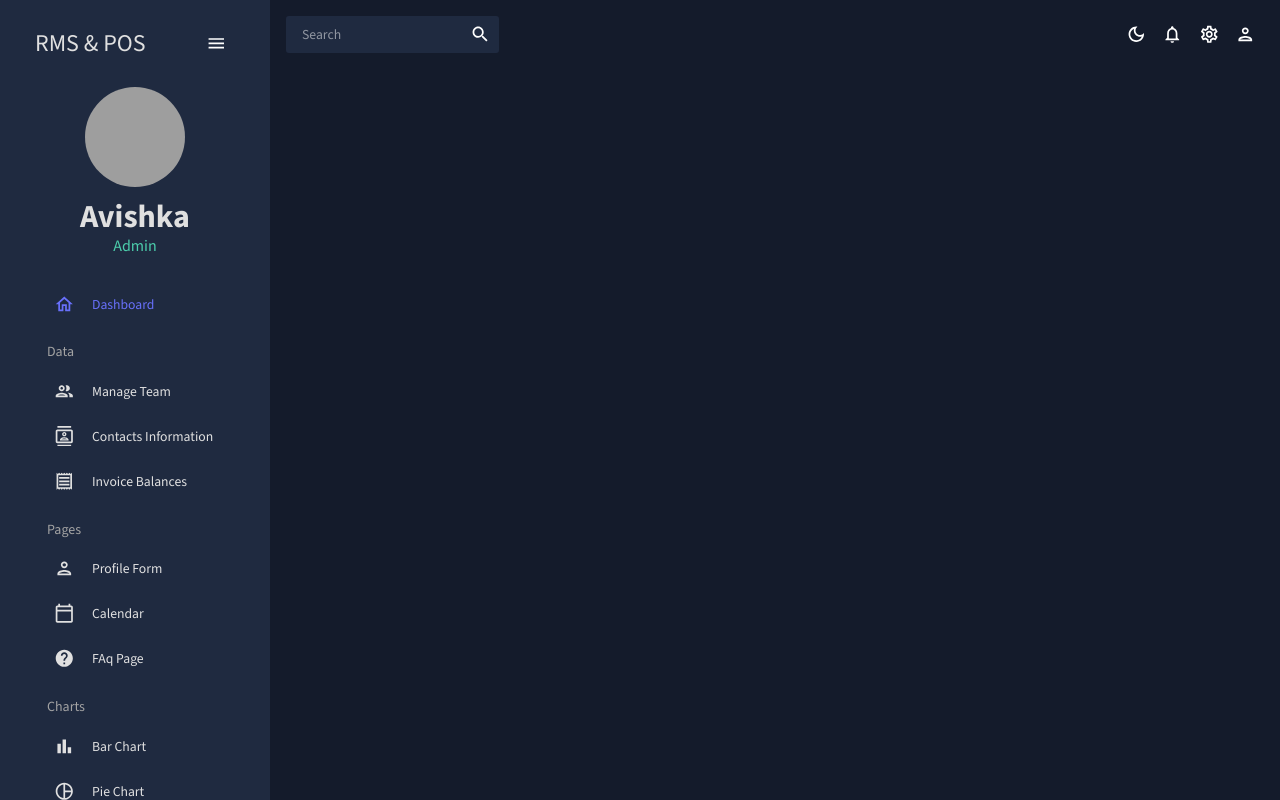
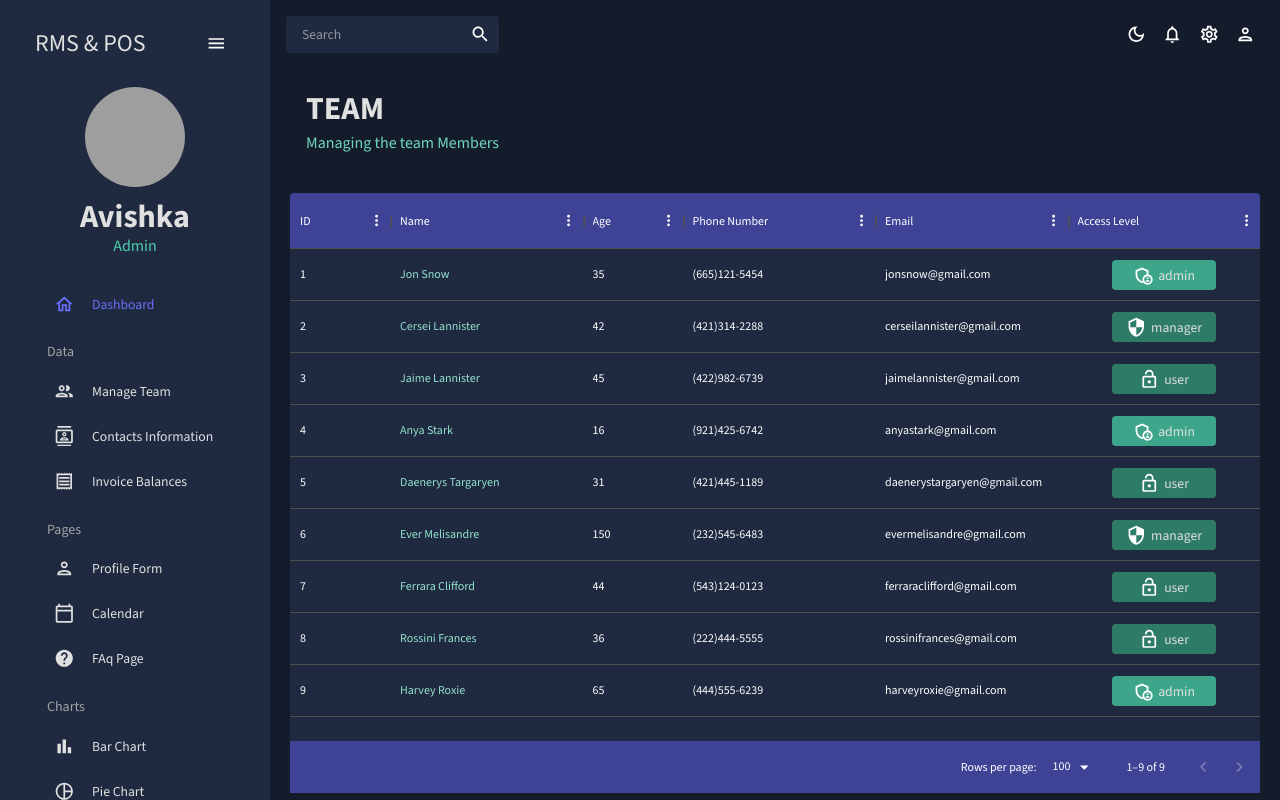
Before and after one commit to avishkaox/frontend, a React (Create React App) app in the folder rmfrontend/: page /team in a window 1280 px wide. Built offline with nearby package versions, Linux system fonts and the light colour scheme; grey boxes are pictures that could not be loaded.

Commit message:
team data grid

```diff
--- a/rmfrontend/src/App.js
+++ b/rmfrontend/src/App.js
@@ -4,7 +4,7 @@ import { Routes , Route } from "react-router-dom";
 import Topbar from "./scenes/global/Topbar";
 import Dashboard from "./scenes/dashboard";
 import Sidebar from "./scenes/global/Sidebar";
-// import Team from "./scenes/team";
+import Team from "./scenes/team";
 // import Invoices from "./scenes/invoices";
 // import Contacts from "./scenes/contacts";
 // import Bar from "./scenes/bar";
@@ -31,7 +31,7 @@ function App() {
             <Topbar/>
             <Routes>
               <Route  path="/" element={<Dashboard />} />
-              {/* <Route  path="/team" element={<Team />} /> */}
+              <Route  path="/team" element={<Team />} />
               {/* <Route  path="/contacts" element={<Contacts />} /> */}
               {/* <Route  path="/invoices" element={<Invoices />} /> */}
               {/* <Route  path="/form" element={<Form />} /> */}
--- /dev/null
+++ b/rmfrontend/src/components/Header.jsx
@@ -0,0 +1,29 @@
+import { Typography , Box , useTheme } from "@mui/material";
+import { tokens } from "../theme";
+
+
+const Header = ( { title , subtitle } ) => {
+    const theme = useTheme();
+    const colors = tokens(theme.palette.mode);
+    return (
+        <Box
+            mb ="30px"
+            ml = "16px"
+        >
+            <Typography
+            variant="h2"
+            color={colors.grey[100]}
+            fontWeight="bold"
+            sx={{ mb : "5px" }}
+            >{ title }</Typography>
+
+            <Typography
+            variant="h5"
+            color={colors.greenAccent[400]}
+            >{ subtitle }</Typography>
+        </Box>
+    );
+
+}
+
+export default Header;
--- a/rmfrontend/src/data/mockData.js
+++ b/rmfrontend/src/data/mockData.js
@@ -1,3 +1,5 @@
+import { tokens } from "../theme";
+
 export const mockDataTeam = [
   {
     id: 1,
--- a/rmfrontend/src/scenes/dashboard/index.jsx
+++ b/rmfrontend/src/scenes/dashboard/index.jsx
@@ -1,5 +1,10 @@
+import Header from "../../components/Header"
+import { Box } from "@mui/material"
+
 const Dashboard = () => {
-    return <div>Dashboard</div>
+    return (<Box>
+        <Header title="DASHBOARD" subtitle="Welcome Avishka to your Dashboard" />
+    </Box>)
 }
 
 export default Dashboard
--- a/rmfrontend/src/scenes/global/Sidebar.jsx
+++ b/rmfrontend/src/scenes/global/Sidebar.jsx
@@ -16,7 +16,7 @@ import PieChartOutlineOutlinedIcon from "@mui/icons-material/PieChartOutlineOutl
 import MenuOutlinedIcon from "@mui/icons-material/MenuOutlined";
 import MapOutlinedIcon from "@mui/icons-material/MapOutlined";
 import TimelineOutlinedIcon from '@mui/icons-material/TimelineOutlined';
-import LightModeOutlinedIcon from "@mui/icons-material/LightModeOutlined";
+// import LightModeOutlinedIcon from "@mui/icons-material/LightModeOutlined";
 
 
 
--- /dev/null
+++ b/rmfrontend/src/scenes/team/index.jsx
@@ -0,0 +1,102 @@
+import { Box, Typography, useTheme } from "@mui/material";
+import { DataGrid } from "@mui/x-data-grid";
+import { mockDataTeam } from "../../data/mockData";
+import AdminPanelSettingsOutlinedIcon from "@mui/icons-material/AdminPanelSettingsOutlined";
+import LockOpenOutlinedIcon from "@mui/icons-material/LockOpenOutlined";
+import SecurityOutlinedIcon from "@mui/icons-material/SecurityOutlined";
+import Header from "../../components/Header";
+import { tokens } from "../../theme";
+
+
+
+const Team = () => {
+    const theme = useTheme();
+    const colors = tokens(theme.palette.mode)
+    const columns = [
+        { field: "id", headerName: "ID" },
+        { field: "name", headerName: "Name", flex: 1, cellClassName: "name-cell" },
+        { field: "age", headerName: "Age", type: "number", headerAlign: "left", align: "left", cellClassName: "age-cell" },
+        { field: "phone", headerName: "Phone Number", flex: 1 },
+        { field: "email", headerName: "Email", flex: 1 },
+        {
+            field: "access",
+            headerName: "Access Level",
+            flex: 1,
+            cellClassName: "access-cell",
+            renderCell: ({ row: { access } }) => {
+                return (
+                    <Box
+                        width="60%"
+                        m="0px auto"
+                        p="5px"
+                        display="flex"
+                        justifyContent="center"
+                        backgroundColor={
+                            access === 'admin'
+                                ? colors.greenAccent[600]
+                                : colors.greenAccent[700]
+                        }
+                        borderRadius="4px"
+                    >
+                        {access === 'admin' && <AdminPanelSettingsOutlinedIcon />}
+                        {access === 'manager' && <SecurityOutlinedIcon />}
+                        {access === 'user' && <LockOpenOutlinedIcon />}
+                        <Typography color={colors.grey[100]} sx={{ ml: "5px" }} >
+                            {access}
+                        </Typography>
+                    </Box>
+                )
+
+            }
+        },
+
+    ];
+
+    return (
+        <Box m="20px" >
+            <Header title="TEAM" subtitle="Managing the team Members" />
+            <Box
+            m="40px 0 0 0"
+            height="75vh"
+            sx={
+                {
+                   "& .MuiDataGrid-root": {
+                    border:"none",
+                   },
+                   "& .MuiDataGrid-cell": {
+                    borderBottom: "none",
+                   },
+                   "& .name-cell": {
+                    color : colors.greenAccent[300],
+                   },
+                   "& .MuiDataGrid-columnHeader": {
+                    backgroundColor: colors.blueAccent[700],
+                    borderBottom:"none",
+                   },
+                   "& .MuiDataGrid-virtualScroller": {
+                    backgroundColor: colors.primary[400],
+                   },
+                   "& .MuiDataGrid-footerContainer": {
+                    borderTop: "none",
+                    backgroundColor: colors.blueAccent[700],
+                   },
+                   "& .MuiDataGrid-panelFooter button":{
+                    // color : colors.grey[100],
+                    color:"white !!important",
+                   }
+                }
+            }
+            >
+                <DataGrid
+                    rows={mockDataTeam}
+                    columns={columns}
+
+                />
+
+            </Box>
+        </Box>
+    )
+
+};
+
+export default Team;
```
